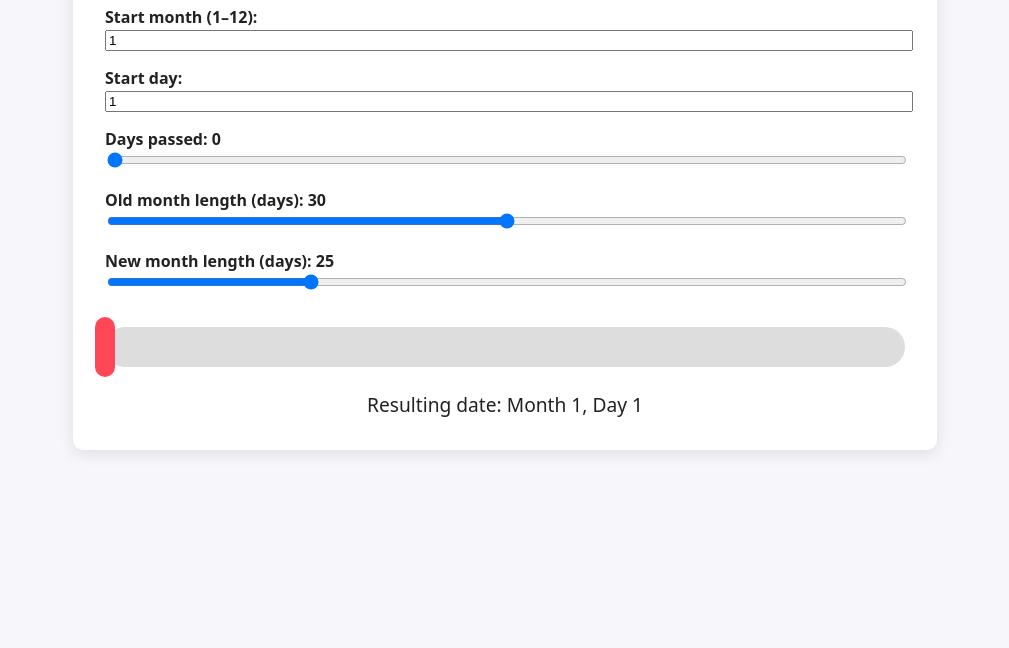
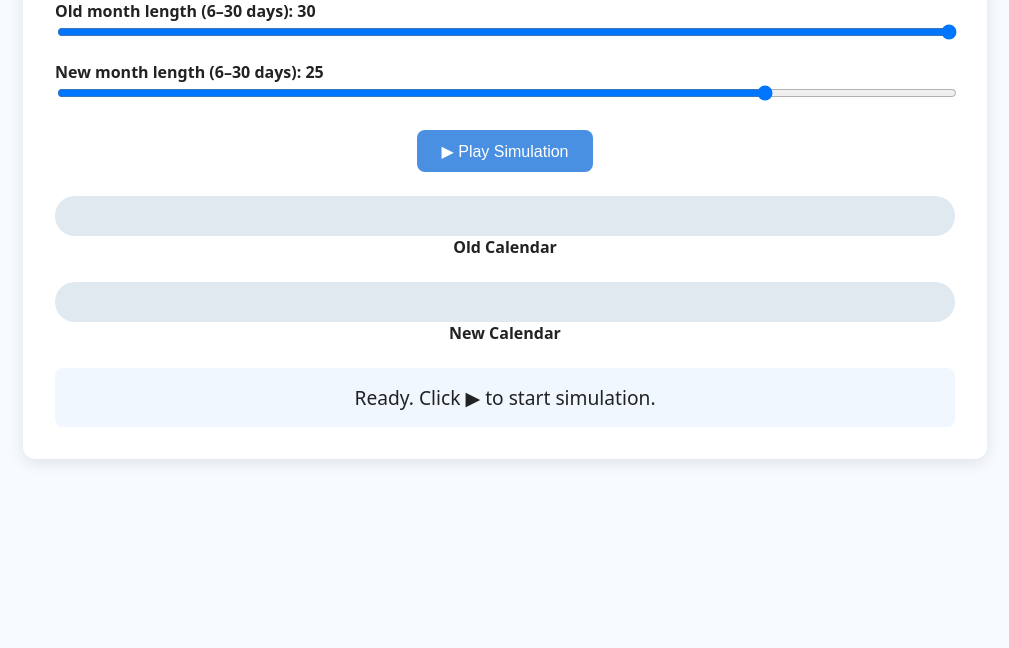
Before and after one commit to alintras/alintras.github.io, a plain HTML site: page test.html in a window 1280 px wide. Shown: the part 152-800 px from the top of the page, without its empty margins (135-1144 px from the left). Drawn offline with Linux system fonts and the light colour scheme.

Commit message:
Update test.html

```diff
--- a/test.html
+++ b/test.html
@@ -3,89 +3,184 @@
 <head>
 <meta charset="UTF-8">
 <meta name="viewport" content="width=device-width, initial-scale=1.0">
-<title>Calendar Date Converter</title>
+<title>Calendar Alignment Visualizer</title>
 <style>
-  body { font-family: system-ui, sans-serif; background: #f7f7fb; padding: 2rem; color: #222; }
-  h1 { text-align: center; }
-  .container { max-width: 800px; margin: auto; background: white; padding: 2rem; border-radius: 10px; box-shadow: 0 4px 15px rgba(0,0,0,0.1); }
-  label { display: block; margin-top: 1rem; font-weight: bold; }
-  input[type=number], input[type=range] { width: 100%; }
-  .timeline { position: relative; height: 40px; background: #ddd; margin-top: 2rem; border-radius: 20px; }
-  .progress { position: absolute; top: 0; left: 0; height: 100%; background: linear-gradient(90deg, #4a90e2, #50c878); border-radius: 20px; }
-  .marker { position: absolute; top: -10px; width: 20px; height: 60px; background: #ff4757; border-radius: 10px; transform: translateX(-50%); }
-  .result { text-align: center; font-size: 1.2rem; margin-top: 1.5rem; }
+  body {
+    font-family: system-ui, sans-serif;
+    background: #f7faff;
+    padding: 2rem;
+    color: #222;
+  }
+  h1 {
+    text-align: center;
+    margin-bottom: 1rem;
+  }
+  .container {
+    max-width: 900px;
+    margin: auto;
+    background: white;
+    padding: 2rem;
+    border-radius: 12px;
+    box-shadow: 0 4px 15px rgba(0,0,0,0.1);
+  }
+  label {
+    display: block;
+    margin-top: 1rem;
+    font-weight: bold;
+  }
+  input[type=range] {
+    width: 100%;
+  }
+  .timeline {
+    position: relative;
+    height: 40px;
+    background: #e0e8f0;
+    margin-top: 1.5rem;
+    border-radius: 20px;
+    overflow: hidden;
+  }
+  .progress {
+    position: absolute;
+    top: 0;
+    left: 0;
+    height: 100%;
+    border-radius: 20px;
+  }
+  #oldProgress { background: linear-gradient(90deg, #4a90e2, #007bff); }
+  #newProgress { background: linear-gradient(90deg, #50c878, #2ecc71); }
+  .marker {
+    position: absolute;
+    top: -10px;
+    width: 20px;
+    height: 60px;
+    background: #ff4757;
+    border-radius: 10px;
+    transform: translateX(-50%);
+  }
+  .result {
+    text-align: center;
+    font-size: 1.2rem;
+    margin-top: 1.5rem;
+    background: #f0f7ff;
+    padding: 1rem;
+    border-radius: 8px;
+  }
+  button {
+    display: block;
+    margin: 1.5rem auto 0 auto;
+    background: #4a90e2;
+    color: white;
+    border: none;
+    padding: 0.7rem 1.5rem;
+    border-radius: 8px;
+    font-size: 1rem;
+    cursor: pointer;
+    transition: 0.3s;
+  }
+  button:hover { background: #3578d0; }
 </style>
 </head>
 <body>
   <div class="container">
-    <h1>📅 Calendar Date Converter</h1>
+    <h1>📅 Calendar Alignment Visualizer</h1>
 
-    <label>Start month (1–12):</label>
-    <input type="number" id="startMonth" min="1" max="12" value="1">
+    <label>Old month length (6–30 days): <span id="oldDaysLabel">30</span></label>
+    <input type="range" id="oldDays" min="6" max="30" value="30">
 
-    <label>Start day:</label>
-    <input type="number" id="startDay" min="1" max="31" value="1">
+    <label>New month length (6–30 days): <span id="newDaysLabel">25</span></label>
+    <input type="range" id="newDays" min="6" max="30" value="25">
 
-    <label>Days passed: <span id="daysPassedLabel">0</span></label>
-    <input type="range" id="daysPassed" min="0" max="365" value="0">
-
-    <label>Old month length (days): <span id="oldDaysLabel">30</span></label>
-    <input type="range" id="oldDays" min="20" max="40" value="30">
-
-    <label>New month length (days): <span id="newDaysLabel">25</span></label>
-    <input type="range" id="newDays" min="20" max="40" value="25">
+    <button id="startBtn">▶ Play Simulation</button>
 
     <div class="timeline">
-      <div class="progress" id="progress"></div>
-      <div class="marker" id="marker"></div>
+      <div class="progress" id="oldProgress"></div>
     </div>
+    <div style="text-align:center; font-weight:bold;">Old Calendar</div>
 
-    <div class="result" id="result">Resulting date: Month 1, Day 1</div>
+    <div class="timeline">
+      <div class="progress" id="newProgress"></div>
+    </div>
+    <div style="text-align:center; font-weight:bold;">New Calendar</div>
+
+    <div class="result" id="result">
+      Waiting to start simulation...
+    </div>
   </div>
 
   <script>
-    const startMonth = document.getElementById("startMonth");
-    const startDay = document.getElementById("startDay");
-    const daysPassed = document.getElementById("daysPassed");
-    const oldDays = document.getElementById("oldDays");
-    const newDays = document.getElementById("newDays");
+    const oldDaysSlider = document.getElementById("oldDays");
+    const newDaysSlider = document.getElementById("newDays");
+    const oldLabel = document.getElementById("oldDaysLabel");
+    const newLabel = document.getElementById("newDaysLabel");
+    const oldProgress = document.getElementById("oldProgress");
+    const newProgress = document.getElementById("newProgress");
+    const result = document.getElementById("result");
+    const startBtn = document.getElementById("startBtn");
 
-    const result = document.getElementById("result");
-    const progress = document.getElementById("progress");
-    const marker = document.getElementById("marker");
+    let running = false;
+    let day = 0, interval;
 
-    const daysPassedLabel = document.getElementById("daysPassedLabel");
-    const oldDaysLabel = document.getElementById("oldDaysLabel");
-    const newDaysLabel = document.getElementById("newDaysLabel");
-
-    function update() {
-      const startM = parseInt(startMonth.value);
-      const startD = parseInt(startDay.value);
-      const passed = parseInt(daysPassed.value);
-      const oldLen = parseInt(oldDays.value);
-      const newLen = parseInt(newDays.value);
-
-      daysPassedLabel.textContent = passed;
-      oldDaysLabel.textContent = oldLen;
-      newDaysLabel.textContent = newLen;
-
-      // total days from old system
-      let totalDays = (startM - 1) * oldLen + (startD - 1) + passed;
-
-      // convert to new system
-      let newMonth = Math.floor(totalDays / newLen) + 1;
-      let newDay = (totalDays % newLen) + 1;
-
-      result.textContent = `Resulting date: Month ${newMonth}, Day ${newDay}`;
-
-      // timeline visualization
-      const percent = Math.min((passed / 365) * 100, 100);
-      progress.style.width = percent + "%";
-      marker.style.left = percent + "%";
+    function lcm(a, b) {
+      const gcd = (x, y) => (y === 0 ? x : gcd(y, x % y));
+      return Math.abs(a * b) / gcd(a, b);
     }
 
-    document.querySelectorAll("input").forEach(inp => inp.addEventListener("input", update));
-    update();
+    function updateLabels() {
+      oldLabel.textContent = oldDaysSlider.value;
+      newLabel.textContent = newDaysSlider.value;
+      result.textContent = "Ready. Click ▶ to start simulation.";
+    }
+
+    function simulate() {
+      const oldLen = parseInt(oldDaysSlider.value);
+      const newLen = parseInt(newDaysSlider.value);
+      const cycle = lcm(oldLen, newLen);
+
+      day = 0;
+      clearInterval(interval);
+
+      interval = setInterval(() => {
+        day++;
+        const oldPos = (day % oldLen) / oldLen * 100;
+        const newPos = (day % newLen) / newLen * 100;
+
+        oldProgress.style.width = oldPos + "%";
+        newProgress.style.width = newPos + "%";
+
+        if (day % oldLen === 0 && day % newLen === 0) {
+          result.textContent = `Calendars align again after ${day} days.`;
+          clearInterval(interval);
+          running = false;
+          startBtn.textContent = "▶ Play Simulation";
+          return;
+        } else {
+          result.textContent = `Day ${day} — Old: ${(day % oldLen) + 1}/${oldLen}, New: ${(day % newLen) + 1}/${newLen}`;
+        }
+
+        if (day > cycle * 2) { // safety stop if something odd happens
+          result.textContent = "Stopped — no alignment found within 2 cycles.";
+          clearInterval(interval);
+          running = false;
+          startBtn.textContent = "▶ Play Simulation";
+        }
+      }, 50);
+    }
+
+    startBtn.addEventListener("click", () => {
+      if (!running) {
+        running = true;
+        startBtn.textContent = "⏸ Pause";
+        simulate();
+      } else {
+        running = false;
+        startBtn.textContent = "▶ Resume";
+        clearInterval(interval);
+      }
+    });
+
+    oldDaysSlider.addEventListener("input", updateLabels);
+    newDaysSlider.addEventListener("input", updateLabels);
+    updateLabels();
   </script>
 </body>
 </html>
```
